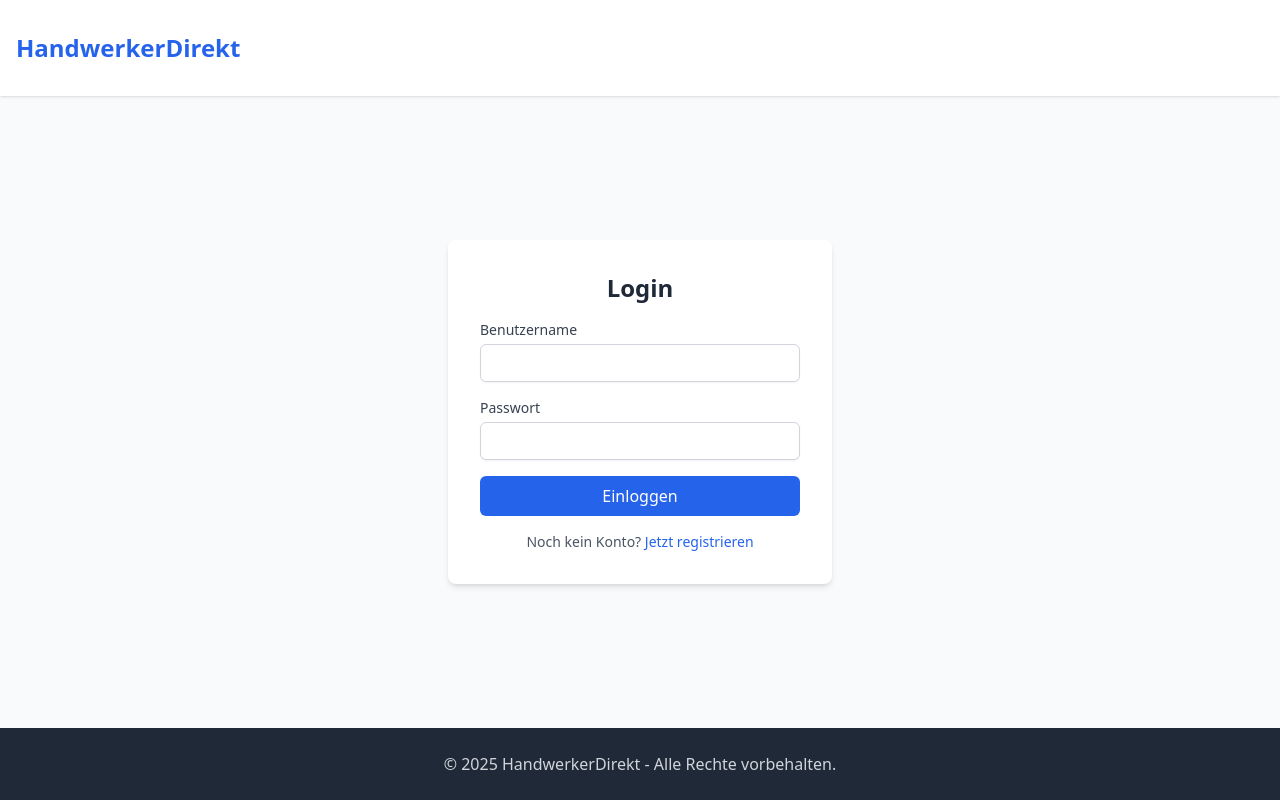
After one commit to Git069/ProjectWeb, a Django app: template core/templates/core/login.html in a window 1280 px wide. The commit adds this page. Run offline with Django 5.2, Linux system fonts and the light colour scheme; the template is opened without the code that fills it, so the values that code supplies are empty; some libraries are stand-ins or nearby versions.

Commit message:
Login Page Created

```diff
--- a/core/templates/core/home.html
+++ b/core/templates/core/home.html
@@ -14,7 +14,7 @@
       <a href="#" class="hover:text-blue-600">Start</a>
       <a href="#" class="hover:text-blue-600">Leistungen</a>
       <a href="#" class="hover:text-blue-600">Über uns</a>
-      <a href="#" class="hover:text-blue-600">Login</a>
+      <a href="login.html" class="hover:text-blue-600">Login</a>
     </nav>
   </header>
 
--- /dev/null
+++ b/core/templates/core/login.html
@@ -0,0 +1,42 @@
+<!DOCTYPE html>
+<html lang="de">
+<head>
+  <meta charset="UTF-8">
+  <meta name="viewport" content="width=device-width, initial-scale=1.0">
+  <title>Login</title>
+  <script src="https://cdn.tailwindcss.com"></script>
+  <script src="https://kit.fontawesome.com/dein-kit-code.js" crossorigin="anonymous"></script>
+</head>
+<body class="bg-gray-50 text-gray-800 flex flex-col min-h-screen">
+
+  <header class="flex justify-between items-center px-4 py-8 bg-white shadow">
+    <h1 class="text-2xl font-bold text-blue-600">HandwerkerDirekt</h1>
+  </header>
+
+  <main class="grow flex justify-center items-center">
+    <div class="bg-white p-8 rounded-lg shadow-md w-full max-w-sm">
+      <h2 class="text-2xl font-bold mb-4 text-center">Login</h2>
+      <form>
+        <div class="mb-4">
+          <label for="username" class="block text-sm font-medium text-gray-700">Benutzername</label>
+          <input type="text" id="username" name="username" class="mt-1 block w-full px-3 py-2 border border-gray-300 rounded-md shadow-sm focus:outline-none focus:ring-blue-500 focus:border-blue-500 sm:text-sm">
+        </div>
+        <div class="mb-4">
+          <label for="password" class="block text-sm font-medium text-gray-700">Passwort</label>
+          <input type="password" id="password" name="password" class="mt-1 block w-full px-3 py-2 border border-gray-300 rounded-md shadow-sm focus:outline-none focus:ring-blue-500 focus:border-blue-500 sm:text-sm">
+        </div>
+        <button type="submit" class="w-full bg-blue-600 text-white py-2 px-4 rounded-md hover:bg-blue-700 focus:outline-none focus:ring-2 focus:ring-offset-2 focus:ring-blue-500">Einloggen</button>
+        <p class="text-center mt-4 text-sm text-gray-600">
+            Noch kein Konto?
+            <a href="#" class="font-medium text-blue-600 hover:text-blue-500">Jetzt registrieren</a>
+        </p>
+      </form>
+    </div>
+  </main>
+
+  <footer class="bg-gray-800 text-gray-300 text-center py-6">
+    <p>&copy; 2025 HandwerkerDirekt - Alle Rechte vorbehalten.</p>
+  </footer>
+
+</body>
+</html>
```
